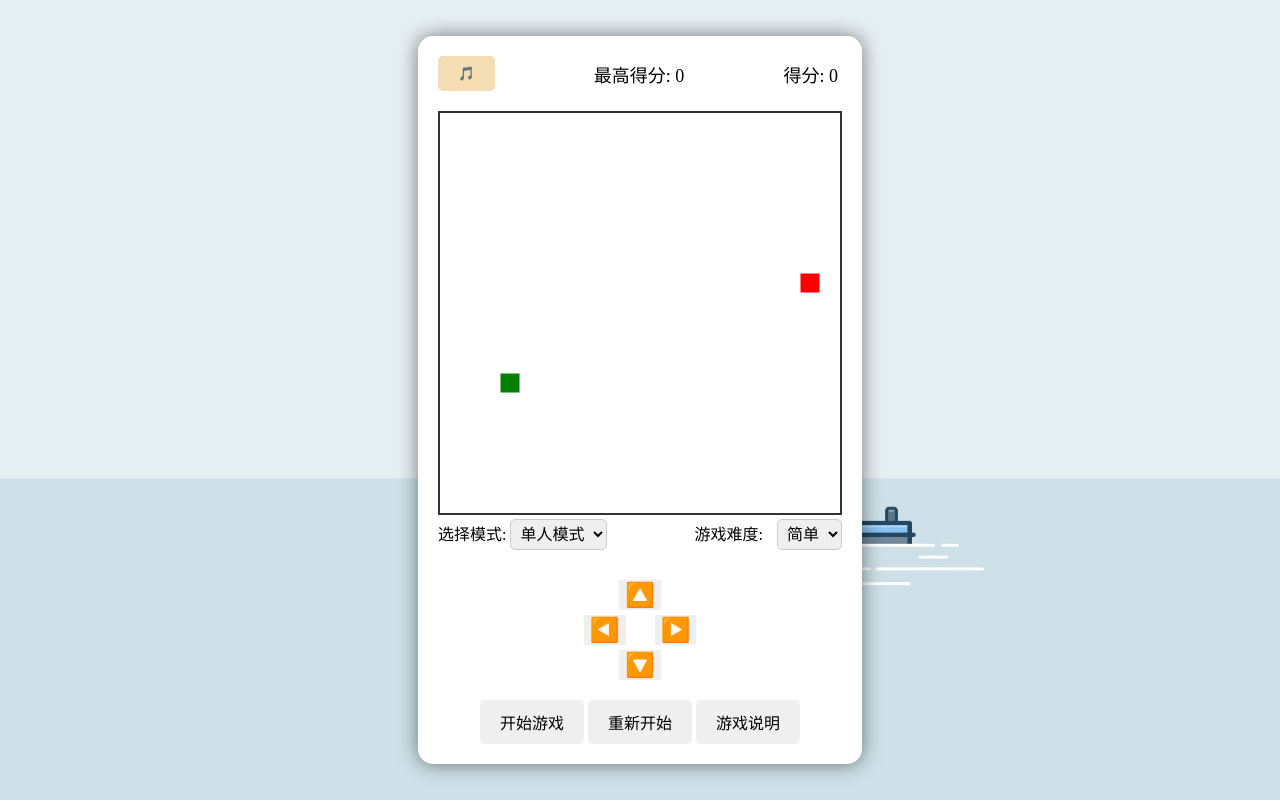
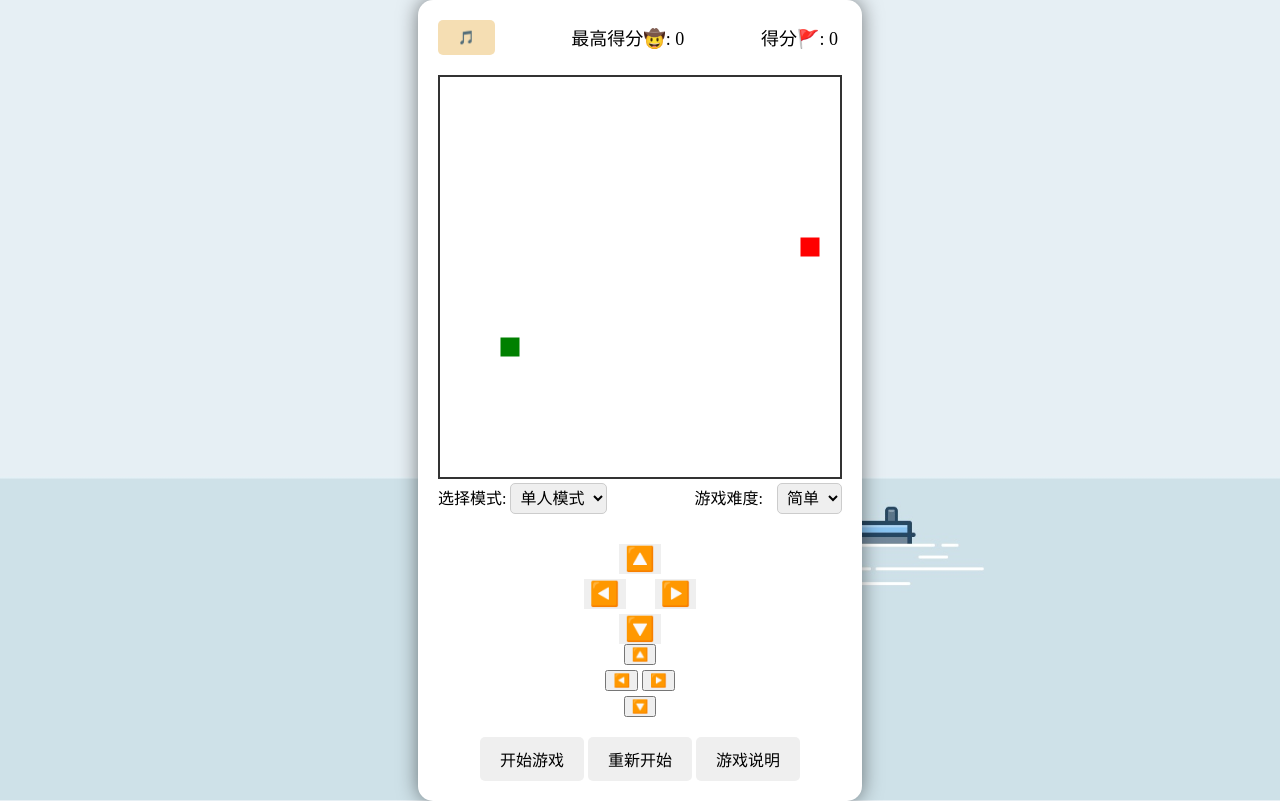
Before and after one commit to Nicole880501/snake, a plain HTML site: page index.html in a window 1280 px wide. Drawn offline with Linux system fonts and the light colour scheme.

Commit message:
perf: 添加emoji

```diff
--- a/index.html
+++ b/index.html
@@ -14,8 +14,8 @@
     <div class="container">
         <div id="header">
             <button id="musicToggleBtn">🎵</button> <!-- 背景音乐按钮 -->
-            <div id="highScore">最高得分: <span id="highScoreValue">0</span></div>
-            <div id="score">得分: <span id="scoreValue">0</span></div>
+            <div id="highScore">最高得分🤠: <span id="highScoreValue">0</span></div>
+            <div id="score">得分🚩: <span id="scoreValue">0</span></div>
         </div>
         <canvas id="gameCanvas" width="400" height="400"></canvas>
         <div class="set-mode">
@@ -36,6 +36,7 @@
             </div>
         </div>
         <div class="arrow-buttons">
+            <div class="arrow-buttons-1" id="direction-buttons-1">
                 <div class="line-1">
                     <button id="upBtn">🔼</button>
                 </div>
@@ -45,6 +46,19 @@
                 </div>
                 <div class="line-3">
                     <button id="downBtn">🔽</button>
+                </div>
+            </div>
+            <div class="arrow-buttons-1" id="direction-buttons-2">
+                <div class="line-1">
+                    <button id="wBtn">🔼</button>
+                </div>
+                <div class="line-2">
+                    <button id="aBtn">◀️</button>
+                    <button id="dBtn">▶️</button>
+                </div>
+                <div class="line-3">
+                    <button id="sBtn">🔽</button>
+                </div>
             </div>
         </div>
         <button id="startBtn">开始游戏</button>
```
Lines whose indentation alone changed are shown as unchanged.
